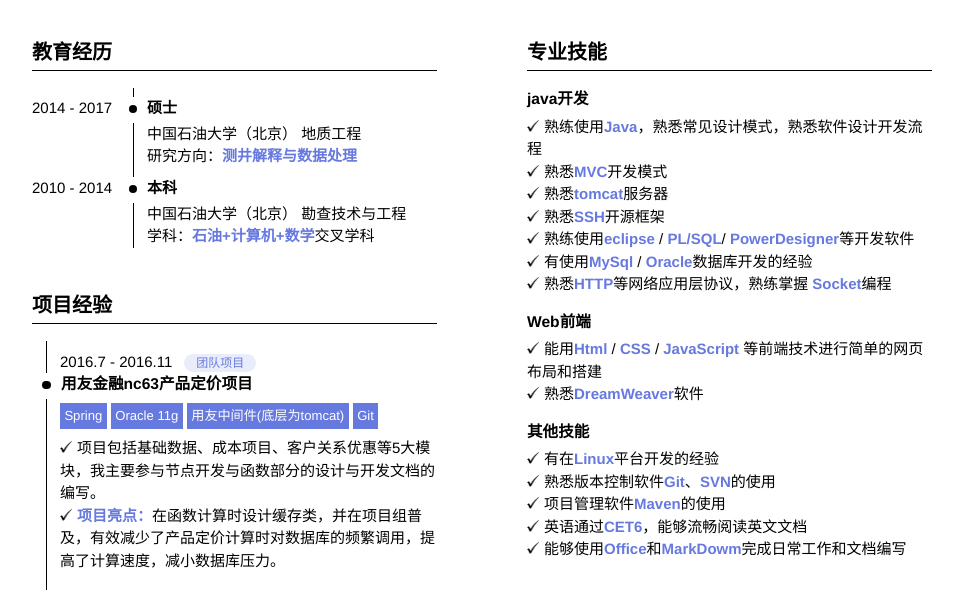
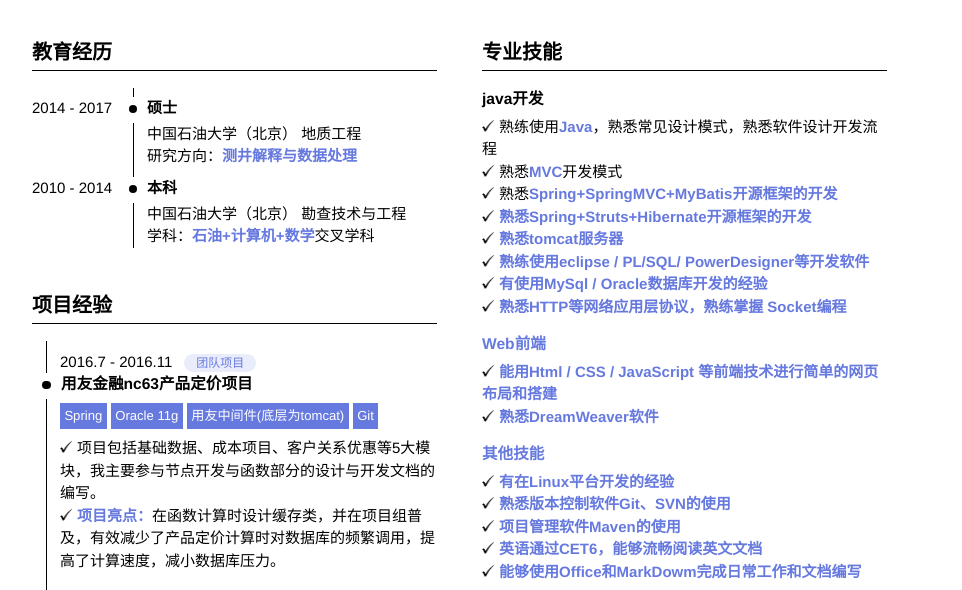
Before and after one commit to interface-bin/interface-bin.github.io, a plain HTML site: page index.html in a window 1280 px wide. Shown: the part 163-753 px from the top of the page, without its empty margins (158-1120 px from the left). Drawn offline with Linux system fonts and the light colour scheme.

Commit message:
index.html 增加技能ssm

```diff
--- a/index.html
+++ b/index.html
@@ -107,8 +107,9 @@
 							<dt>java开发</dt>
                             <dd>熟练使用<strong>Java</strong>，熟悉常见设计模式，熟悉软件设计开发流程</dd>
                             <dd>熟悉<strong>MVC</strong>开发模式</dd>
-                            <dd>熟悉<strong>tomcat</strong>服务器</dd>
-                            <dd>熟悉<strong>SSH</strong>开源框架</dd>
+                            <dd>熟悉<strong>Spring+SpringMVC+MyBatis<strong>开源框架的开发</dd>
+                            <dd>熟悉<strong>Spring+Struts+Hibernate</strong>开源框架的开发</dd>
+							<dd>熟悉<strong>tomcat</strong>服务器</dd>
                             <dd>熟练使用<strong>eclipse</strong> / <strong>PL/SQL</strong>/ <strong>PowerDesigner</strong>等开发软件</dd>
                             <dd>有使用<strong>MySql</strong> / <strong>Oracle</strong>数据库开发的经验</dd>
                             <dd>熟悉<strong>HTTP</strong>等网络应用层协议，熟练掌握 <strong>Socket</strong>编程</dd>
```
